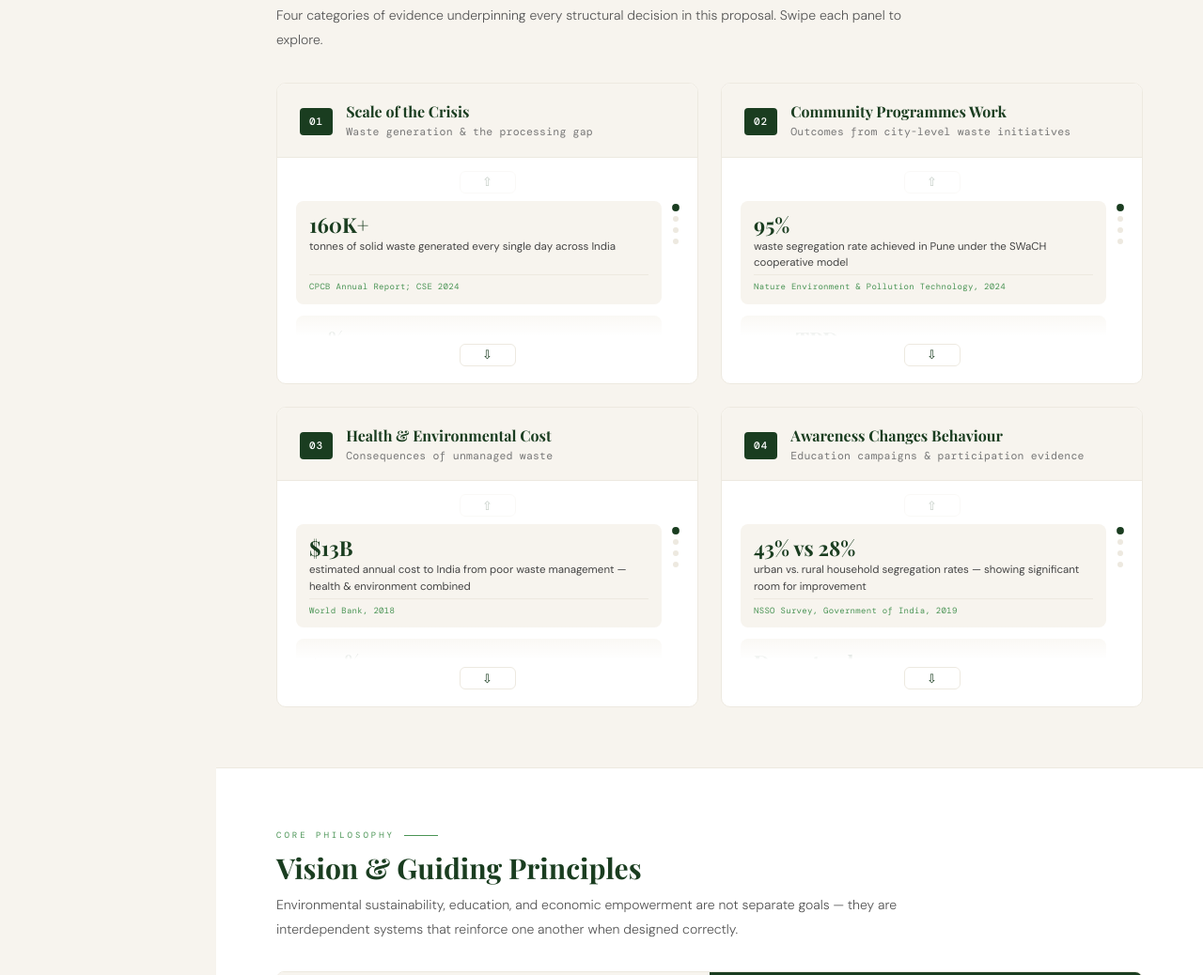
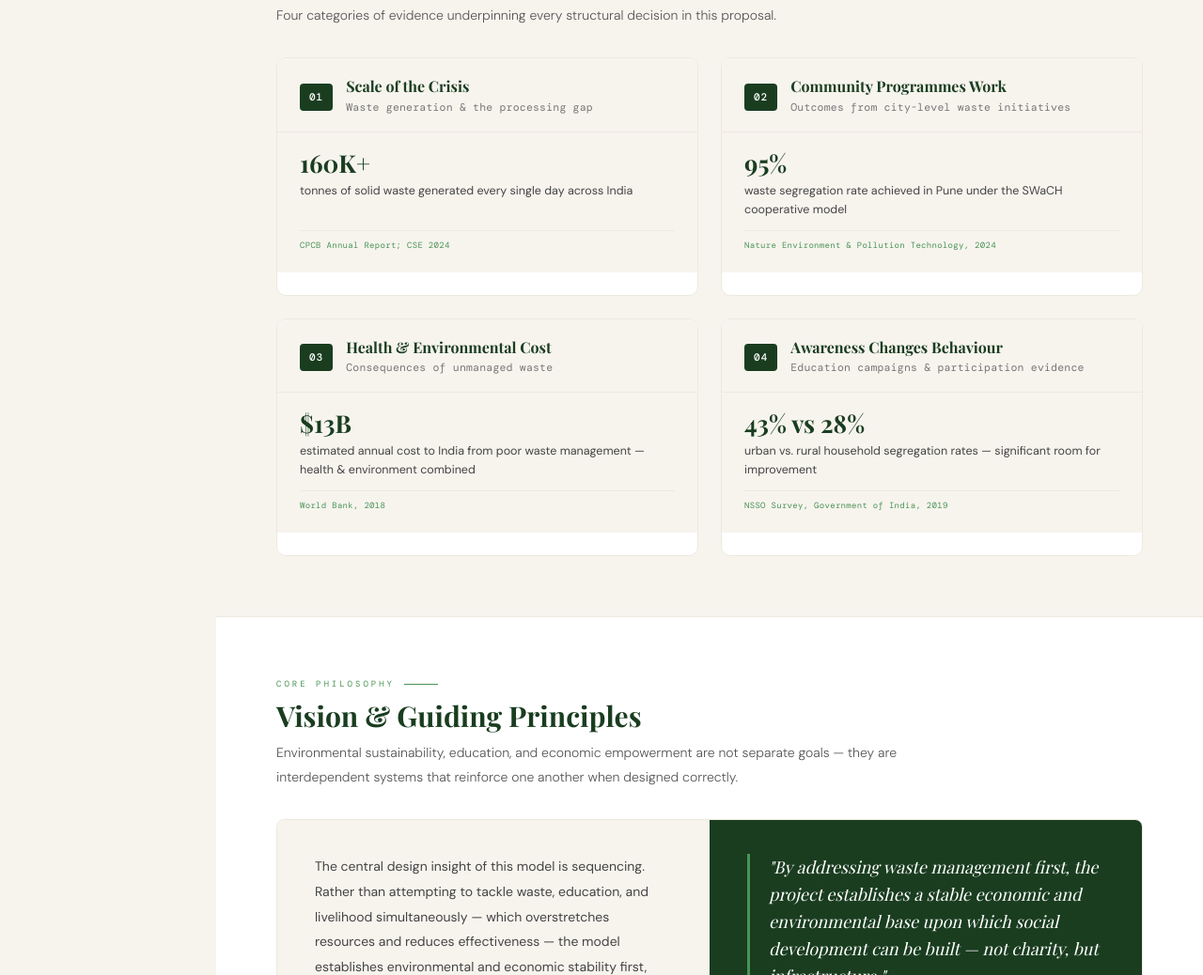
Before and after one commit to swanpyaesone163-dev/swanpyaesone163-dev.github.io, a plain HTML site: page index.html in a window 1280 px wide. Shown: the part 1762-2800 px from the top of the page at 94% size. Drawn offline with nearby package versions, Linux system fonts and the light colour scheme; a web font is replaced by a local one.

Commit message:
Update index.html

```diff
--- a/index.html
+++ b/index.html
@@ -197,22 +197,15 @@ body{font-family:'DM Sans',sans-serif;background:var(--cream);color:var(--ink);l
 .ev-num{font-family:'DM Mono',monospace;font-size:11px;font-weight:500;color:var(--white);background:var(--forest);padding:5px 10px;border-radius:4px;flex-shrink:0;letter-spacing:1px;}
 .ev-ptitle{font-family:'Playfair Display',serif;font-size:16px;font-weight:700;color:var(--forest);line-height:1.2;}
 .ev-psub{font-size:11.5px;color:#777;font-family:'DM Mono',monospace;letter-spacing:.2px;margin-top:3px;}
-.ev-slider-wrap{padding:14px 20px 18px;display:flex;flex-direction:column;align-items:center;gap:8px;flex:1;}
-.ev-slider-inner{display:flex;gap:12px;align-items:flex-start;width:100%;}
-.ev-slider-viewport{flex:1;overflow:hidden;height:144px;position:relative;}
-.ev-slider-viewport::after{content:'';position:absolute;bottom:0;left:0;right:0;height:36px;background:linear-gradient(transparent,var(--white));pointer-events:none;}
-.ev-slider-track{display:flex;flex-direction:column;gap:12px;transition:transform .35s cubic-bezier(.4,0,.2,1);}
-.ev-card{height:110px;background:var(--cream);border-radius:8px;padding:14px 14px 10px;display:flex;flex-direction:column;gap:4px;flex-shrink:0;}
-.ev-val{font-family:'Playfair Display',serif;font-size:22px;font-weight:700;color:var(--forest);line-height:1;}
-.ev-lbl{font-size:11.5px;color:#444;line-height:1.5;flex:1;overflow:hidden;}
-.ev-src{font-family:'DM Mono',monospace;font-size:9px;color:var(--fern);letter-spacing:.3px;margin-top:auto;border-top:1px solid var(--parchment);padding-top:5px;}
-.ev-dots{display:flex;flex-direction:column;gap:6px;padding-top:4px;flex-shrink:0;}
+.ev-slider{display:flex;overflow-x:auto;scroll-snap-type:x mandatory;-webkit-overflow-scrolling:touch;gap:0;scrollbar-width:none;}
+.ev-slider::-webkit-scrollbar{display:none;}
+.ev-card{flex:0 0 100%;scroll-snap-align:start;background:var(--cream);padding:20px 24px;display:flex;flex-direction:column;gap:6px;}
+.ev-val{font-family:'Playfair Display',serif;font-size:26px;font-weight:700;color:var(--forest);line-height:1;}
+.ev-lbl{font-size:12.5px;color:#444;line-height:1.6;flex:1;}
+.ev-src{font-family:'DM Mono',monospace;font-size:9px;color:var(--fern);letter-spacing:.3px;margin-top:6px;border-top:1px solid var(--parchment);padding-top:8px;}
+.ev-dots{display:flex;justify-content:center;gap:6px;padding:10px 0 14px;}
 .ev-dot{width:6px;height:6px;border-radius:50%;background:var(--parchment);transition:background .2s,transform .2s;cursor:pointer;}
 .ev-dot.active{background:var(--forest);transform:scale(1.3);}
-.ev-arrow{width:100%;max-width:60px;height:24px;border-radius:6px;border:1px solid var(--parchment);background:var(--white);color:var(--forest);font-size:13px;cursor:pointer;display:flex;align-items:center;justify-content:center;transition:background .15s,border-color .15s,transform .12s;}
-.ev-arrow:hover{background:var(--mist);border-color:var(--sage);}
-.ev-arrow:active{transform:scale(.93);}
-.ev-arrow:disabled{opacity:.25;cursor:default;pointer-events:none;}
 
 /* ── CIRCULAR LOOP ── */
 .circular-loop-wrap{
@@ -580,10 +573,11 @@ color: white;
   </div>
 </section>
 <!-- EVIDENCE BASE -->
+
 <section class="cs" id="evidence">
   <div class="eyebrow">Research Foundation</div>
   <h2 class="sec-title">The Evidence Base</h2>
-  <p class="sec-lead">Four categories of evidence underpinning every structural decision in this proposal. Swipe each panel to explore.</p>
+  <p class="sec-lead">Four categories of evidence underpinning every structural decision in this proposal.</p>
   <div class="ev-grid">
 
     <div class="ev-panel">
@@ -594,23 +588,13 @@ color: white;
           <div class="ev-psub">Waste generation &amp; the processing gap</div>
         </div>
       </div>
-      <div class="ev-slider-wrap">
-        <button class="ev-arrow ev-arr-up" aria-label="Previous">&#8679;</button>
-        <div class="ev-slider-inner">
-          <div class="ev-slider-viewport">
-            <div class="ev-slider-track">
+      <div class="ev-slider" id="evSlider0">
         <div class="ev-card"><div class="ev-val">160K+</div><div class="ev-lbl">tonnes of solid waste generated every single day across India</div><div class="ev-src">CPCB Annual Report; CSE 2024</div></div>
         <div class="ev-card"><div class="ev-val">21%</div><div class="ev-lbl">of all municipal waste goes unprocessed daily — over 30,000 tonnes straight to landfills</div><div class="ev-src">Centre for Science &amp; Environment, 2024</div></div>
         <div class="ev-card"><div class="ev-val">165 MT</div><div class="ev-lbl">projected annual urban waste by 2030 — nearly triple today's levels</div><div class="ev-src">MoHUA projection; Mordor Intelligence, 2025</div></div>
         <div class="ev-card"><div class="ev-val">&lt;20%</div><div class="ev-lbl">of India's plastic waste formally recycled; only 25% of processing plants run at full capacity</div><div class="ev-src">Statista / MoHUA FY 2023; CPCB data</div></div>
       </div>
-          </div>
-          <div class="ev-dots">
-            <span class="ev-dot active"></span><span class="ev-dot"></span><span class="ev-dot"></span><span class="ev-dot"></span>
-          </div>
-        </div>
-        <button class="ev-arrow ev-arr-down" aria-label="Next">&#8681;</button>
-      </div>
+      <div class="ev-dots" id="evDots0"></div>
     </div>
 
     <div class="ev-panel">
@@ -621,23 +605,13 @@ color: white;
           <div class="ev-psub">Outcomes from city-level waste initiatives</div>
         </div>
       </div>
-      <div class="ev-slider-wrap">
-        <button class="ev-arrow ev-arr-up" aria-label="Previous">&#8679;</button>
-        <div class="ev-slider-inner">
-          <div class="ev-slider-viewport">
-            <div class="ev-slider-track">
+      <div class="ev-slider" id="evSlider1">
         <div class="ev-card"><div class="ev-val">95%</div><div class="ev-lbl">waste segregation rate achieved in Pune under the SWaCH cooperative model</div><div class="ev-src">Nature Environment &amp; Pollution Technology, 2024</div></div>
         <div class="ev-card"><div class="ev-val">200 TPD</div><div class="ev-lbl">diverted from landfills daily by SWaCH, now serving 800,000+ Pune households</div><div class="ev-src">Centre for Public Impact / Earth5R, 2024</div></div>
         <div class="ev-card"><div class="ev-val">100%</div><div class="ev-lbl">of Indore's 1,900 TPD fully processed — certified zero-landfill city since 2017</div><div class="ev-src">Earth5R Waste Management Review, 2025</div></div>
         <div class="ev-card"><div class="ev-val">50,000 t</div><div class="ev-lbl">annual CO&#8322; savings generated by Pune's SWaCH cooperative model</div><div class="ev-src">Centre for Public Impact, 2024</div></div>
       </div>
-          </div>
-          <div class="ev-dots">
-            <span class="ev-dot active"></span><span class="ev-dot"></span><span class="ev-dot"></span><span class="ev-dot"></span>
-          </div>
-        </div>
-        <button class="ev-arrow ev-arr-down" aria-label="Next">&#8681;</button>
-      </div>
+      <div class="ev-dots" id="evDots1"></div>
     </div>
 
     <div class="ev-panel">
@@ -648,23 +622,13 @@ color: white;
           <div class="ev-psub">Consequences of unmanaged waste</div>
         </div>
       </div>
-      <div class="ev-slider-wrap">
-        <button class="ev-arrow ev-arr-up" aria-label="Previous">&#8679;</button>
-        <div class="ev-slider-inner">
-          <div class="ev-slider-viewport">
-            <div class="ev-slider-track">
+      <div class="ev-slider" id="evSlider2">
         <div class="ev-card"><div class="ev-val">$13B</div><div class="ev-lbl">estimated annual cost to India from poor waste management — health &amp; environment combined</div><div class="ev-src">World Bank, 2018</div></div>
         <div class="ev-card"><div class="ev-val">+30%</div><div class="ev-lbl">increase in asthma and bronchitis cases near Delhi's Ghazipur landfill vs. control areas</div><div class="ev-src">Clean &amp; Waste Environment Journal, 2024</div></div>
         <div class="ev-card"><div class="ev-val">22,000 t</div><div class="ev-lbl">airborne pollutants emitted over Mumbai annually from open burning of MSW and tyres</div><div class="ev-src">Royal Society Open Science / PMC, 2017</div></div>
         <div class="ev-card"><div class="ev-val">65%</div><div class="ev-lbl">of waste pickers at Chennai's Kodungaiyur landfill report chronic respiratory symptoms</div><div class="ev-src">CWE Journal, 2024</div></div>
       </div>
-          </div>
-          <div class="ev-dots">
-            <span class="ev-dot active"></span><span class="ev-dot"></span><span class="ev-dot"></span><span class="ev-dot"></span>
-          </div>
-        </div>
-        <button class="ev-arrow ev-arr-down" aria-label="Next">&#8681;</button>
-      </div>
+      <div class="ev-dots" id="evDots2"></div>
     </div>
 
     <div class="ev-panel">
@@ -675,28 +639,17 @@ color: white;
           <div class="ev-psub">Education campaigns &amp; participation evidence</div>
         </div>
       </div>
-      <div class="ev-slider-wrap">
-        <button class="ev-arrow ev-arr-up" aria-label="Previous">&#8679;</button>
-        <div class="ev-slider-inner">
-          <div class="ev-slider-viewport">
-            <div class="ev-slider-track">
-              <div class="ev-card"><div class="ev-val">43% vs 28%</div><div class="ev-lbl">urban vs. rural household segregation rates — showing significant room for improvement</div><div class="ev-src">NSSO Survey, Government of India, 2019</div></div>
+      <div class="ev-slider" id="evSlider3">
+        <div class="ev-card"><div class="ev-val">43% vs 28%</div><div class="ev-lbl">urban vs. rural household segregation rates — significant room for improvement</div><div class="ev-src">NSSO Survey, Government of India, 2019</div></div>
         <div class="ev-card"><div class="ev-val">Door-to-door</div><div class="ev-lbl">campaigns rated the single most effective community behaviour-change method, above all media</div><div class="ev-src">Taylor &amp; Francis / Tandfonline, 2024 — Ujjain study</div></div>
         <div class="ev-card"><div class="ev-val">&#8722;60%</div><div class="ev-lbl">drop in vector-borne disease cases in Indore following sustained IEC awareness campaigns</div><div class="ev-src">Earth5R Indore Case Study, 2024</div></div>
-              <div class="ev-card"><div class="ev-val">Weeks, not days</div><div class="ev-lbl">sustained segregation requires repeated home visits over weeks — one-time drives have no lasting effect</div><div class="ev-src">BMC Public Health, 2021 — I-MISS trial, Madhya Pradesh</div></div>
+        <div class="ev-card"><div class="ev-val">Weeks, not days</div><div class="ev-lbl">sustained segregation requires repeated home visits — one-time drives have no lasting effect</div><div class="ev-src">BMC Public Health, 2021 — I-MISS trial, Madhya Pradesh</div></div>
       </div>
-          </div>
-          <div class="ev-dots">
-            <span class="ev-dot active"></span><span class="ev-dot"></span><span class="ev-dot"></span><span class="ev-dot"></span>
-          </div>
-        </div>
-        <button class="ev-arrow ev-arr-down" aria-label="Next">&#8681;</button>
-      </div>
+      <div class="ev-dots" id="evDots3"></div>
     </div>
 
   </div>
 </section>
-
 <section class="cs alt" id="vision">
   <div class="eyebrow">Core Philosophy</div>
   <h2 class="sec-title">Vision &amp; Guiding Principles</h2>
@@ -1358,27 +1311,34 @@ color: white;
 
 // ── EVIDENCE SLIDERS ──
 (function(){
-  var CARD_H = 110, GAP = 12;
-  document.querySelectorAll('.ev-panel').forEach(function(panel){
-    var track = panel.querySelector('.ev-slider-track');
-    var dots  = panel.querySelectorAll('.ev-dot');
-    var btnUp = panel.querySelector('.ev-arr-up');
-    var btnDn = panel.querySelector('.ev-arr-down');
-    var cards = panel.querySelectorAll('.ev-card');
-    var cur   = 0;
-
-    function go(n){
-      n = Math.max(0, Math.min(cards.length - 1, n));
-      cur = n;
-      track.style.transform = 'translateY(-' + (cur * (CARD_H + GAP)) + 'px)';
-      dots.forEach(function(d,i){ d.classList.toggle('active', i === cur); });
-      btnUp.disabled = cur === 0;
-      btnDn.disabled = cur === cards.length - 1;
+  for(var i = 0; i < 4; i++){
+    (function(idx){
+      var slider   = document.getElementById('evSlider' + idx);
+      var dotsWrap = document.getElementById('evDots'   + idx);
+      if(!slider || !dotsWrap) return;
+      var cards = slider.querySelectorAll('.ev-card');
+      var dots  = [];
+      cards.forEach(function(_, j){
+        var d = document.createElement('div');
+        d.className = 'ev-dot' + (j === 0 ? ' active' : '');
+        d.addEventListener('click', function(){
+          slider.scrollTo({left: cards[j].offsetLeft, behavior:'smooth'});
+        });
+        dotsWrap.appendChild(d);
+        dots.push(d);
+      });
+      slider.addEventListener('scroll', function(){
+        var mid = slider.scrollLeft + slider.offsetWidth / 2;
+        var closest = 0, minDist = Infinity;
+        cards.forEach(function(c, j){
+          var dist = Math.abs((c.offsetLeft + c.offsetWidth / 2) - mid);
+          if(dist < minDist){ minDist = dist; closest = j; }
+        });
+        dots.forEach(function(d, j){ d.classList.toggle('active', j === closest); });
+      }, {passive:true});
+    })(i);
   }
-
-    btnUp.addEventListener('click', function(){ go(cur - 1); });
-    btnDn.addEventListener('click', function(){ go(cur + 1); });
-    dots.forEach(function(d,i){ d.addEventListener('click', function(){ go(i); }); });
+})();
 
     // touch swipe
     var startY = 0;
```
Lines whose indentation alone changed are shown as unchanged.
